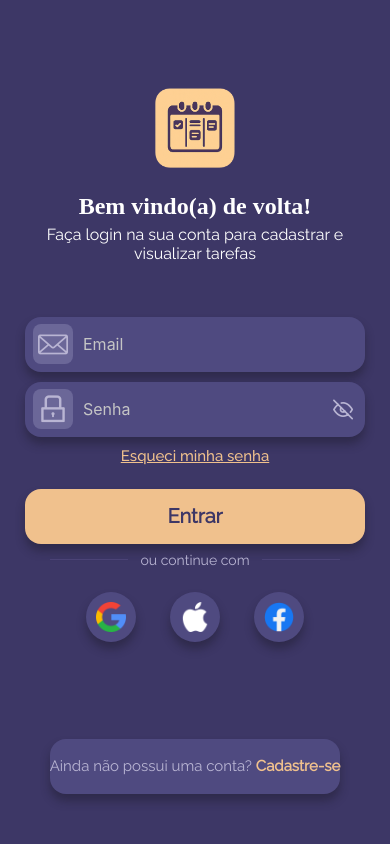
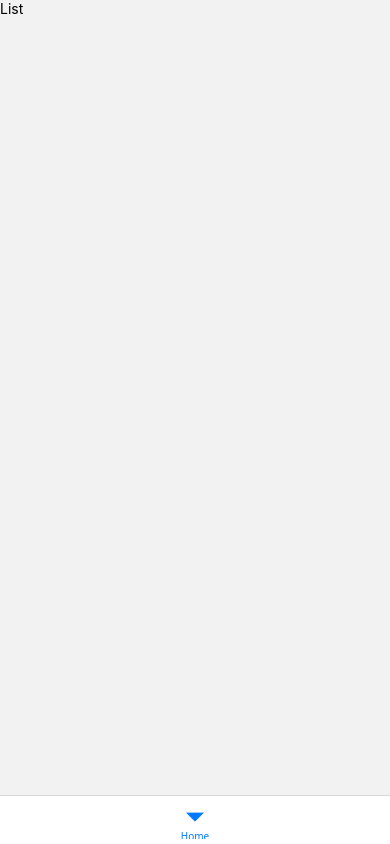
Before and after one commit to FabricioDangellis/AppTaskboard, a React Native app: screen /ButtomRoutes in a window 390 px wide. Built offline with nearby package versions, Linux system fonts and the light colour scheme; a web font is replaced by a local one.

Commit message:
ADD: Adicionandos as rotas das telas

```diff
--- a/App.tsx
+++ b/App.tsx
@@ -1,6 +1,8 @@
 import { StatusBar } from "expo-status-bar";
 import Login from "./src/pages/Login";
 import { useFonts } from "expo-font";
+import { NavigationContainer } from "@react-navigation/native";
+import Routes from "./src/routes/index.routes";
 
 export default function App() {
   const [loaded] = useFonts({
@@ -11,8 +13,10 @@ export default function App() {
 
   return (
     <>
-      <StatusBar style="auto" />
-      <Login />
+      <NavigationContainer>
+        <StatusBar style="auto" />
+        <Routes />
+      </NavigationContainer>
     </>
   );
 }
--- /dev/null
+++ b/src/pages/List/index.tsx
@@ -0,0 +1,9 @@
+import { Text, View } from "react-native";
+
+export default function List() {
+  return (
+    <View>
+      <Text>List</Text>
+    </View>
+  );
+}
--- a/src/pages/Login/index.tsx
+++ b/src/pages/Login/index.tsx
@@ -8,11 +8,18 @@ import Feather from "@expo/vector-icons/Feather";
 import GoogleIcon from "../../assets/search.png";
 import AppleIcon from "../../assets/apple-logo.png";
 import FacebookIcon from "../../assets/communication.png";
+import { NavigationProp, useNavigation } from "@react-navigation/native";
 
 export default function Login() {
+  const navigation = useNavigation<NavigationProp<any>>();
+
   const [email, setEmail] = useState("");
   const [password, setPassword] = useState("");
   const [showPassword, setShowPassword] = useState(false);
+
+  function logar() {
+    navigation.navigate('ButtomRoutes');
+  }
 
   return (
     <View style={styles.container}>
@@ -66,7 +73,9 @@ export default function Login() {
           <Text style={styles.forgotPassword}>Esqueci minha senha</Text>
         </TouchableOpacity>
 
-        <TouchableOpacity style={styles.buttonLogin}>
+        <TouchableOpacity style={styles.buttonLogin}
+          onPress={logar}
+        >
           <Text style={styles.textButton}>Entrar</Text>
         </TouchableOpacity>
       </View>
--- /dev/null
+++ b/src/routes/buttom.routes.tsx
@@ -0,0 +1,16 @@
+import { createBottomTabNavigator } from "@react-navigation/bottom-tabs";
+import List from "../pages/List";
+
+const Tab = createBottomTabNavigator();
+
+export default function ButtomRoutes() {
+  return (
+    <Tab.Navigator
+      screenOptions={{
+        headerShown: false,
+      }}
+    >
+      <Tab.Screen name="Home" component={List}/>
+    </Tab.Navigator>
+  );
+}
--- /dev/null
+++ b/src/routes/index.routes.tsx
@@ -0,0 +1,24 @@
+import { createNativeStackNavigator } from '@react-navigation/native-stack';
+import Login from '../pages/Login';
+import ButtomRoutes from './buttom.routes';
+
+export default function Routes() {
+    const Stack = createNativeStackNavigator();
+
+    return(
+        <Stack.Navigator
+            screenOptions={{
+                headerShown: false,
+            }}
+        >
+            <Stack.Screen
+                name='Login'
+                component={Login}
+            />
+            <Stack.Screen
+                name='ButtomRoutes'
+                component={ButtomRoutes}
+            />
+        </Stack.Navigator>
+    )
+}
```
Also changed, not shown: package.json (+8 -1 lines), 1 other file (tests, documents, lock files or other folders).
